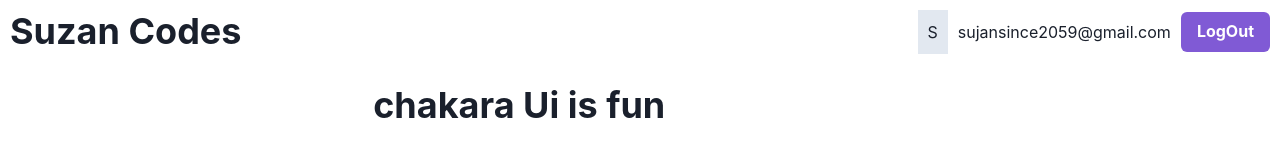
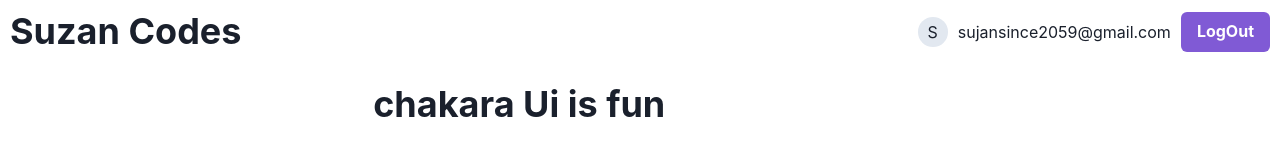
Before and after one commit to sujansince2003/TaskManagerUI-chakraUI, a React (Vite) app: page / in a window 1280 px wide. Shown: the top 149 px of the page. Built offline with nearby package versions, Linux system fonts and the light colour scheme.

Commit message:
nav build

```diff
--- a/Components/Nav.jsx
+++ b/Components/Nav.jsx
@@ -15,7 +15,7 @@ function Nav() {
         <Heading as={"h1"}>Suzan Codes</Heading>
         <Spacer />
         <HStack spacing="10px">
-          <Box p={"10px"} bg="gray.200">
+          <Box px={"10px"} py={"3px"} bg="gray.200" borderRadius={"100%"}>
             S
           </Box>
           <Text>sujansince2059@gmail.com</Text>
```
